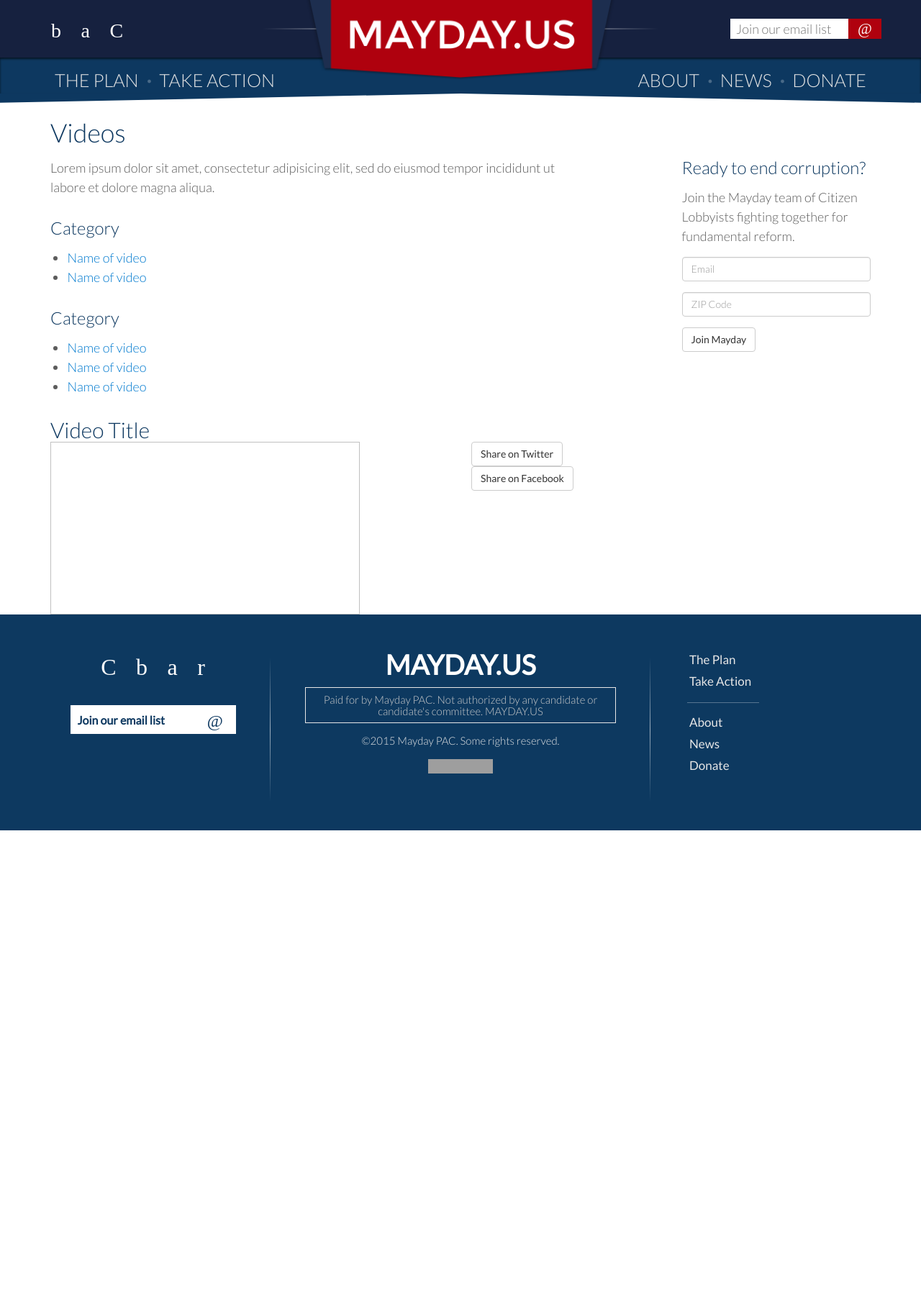
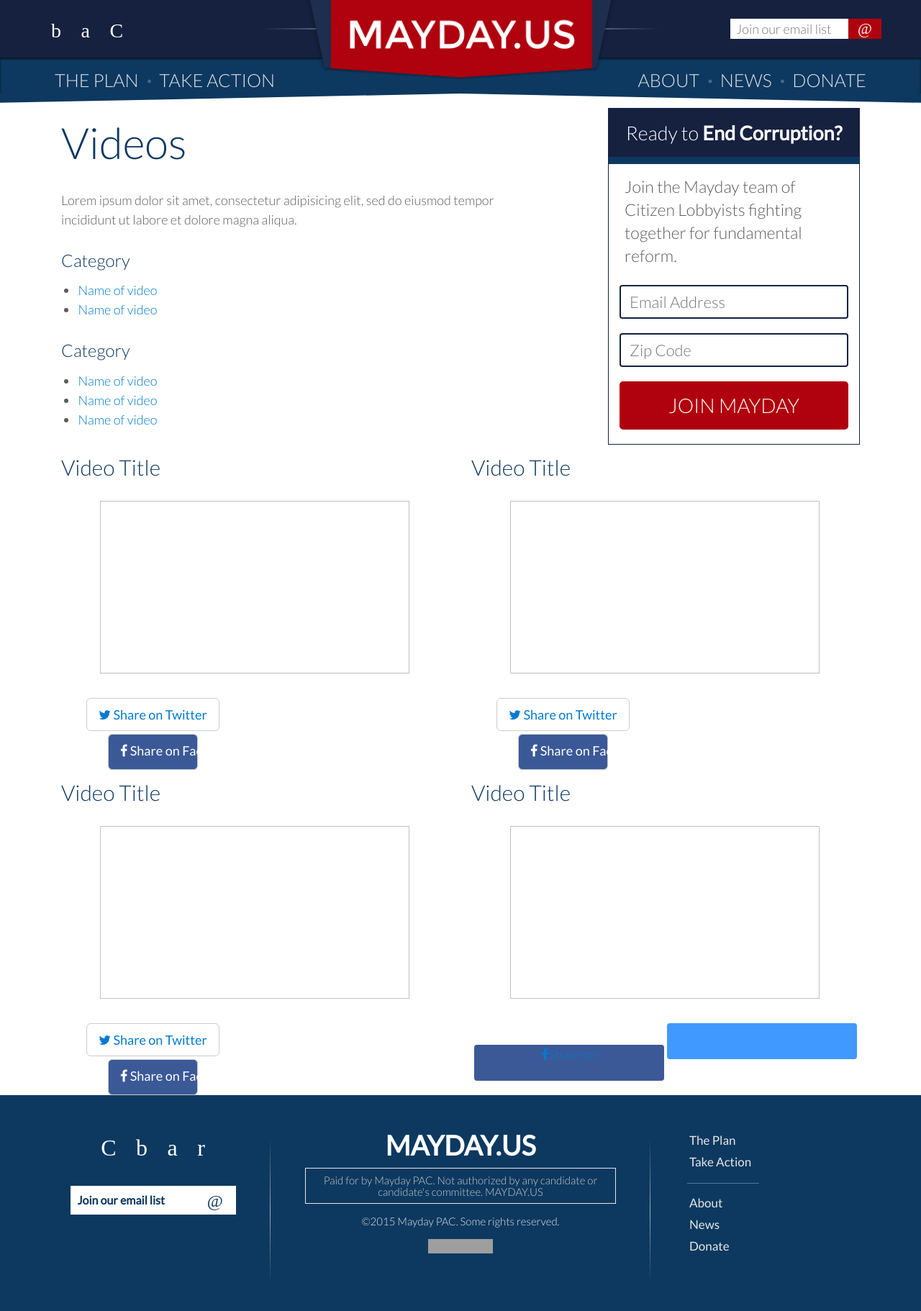
Before and after one commit to MayOneUS/mayday-2.0-frontend, a Jekyll site: the page built from videos.html, in a window 1280 px wide. Shown: the whole page at 72% size. Built offline with Jekyll 4.4.1, drawn with Linux system fonts in a browser that asks for light colours; nearby versions of some CDN libraries; some web fonts are replaced; before the commit the page ends 1154 px from its top, so only the background shows below that; grey boxes are pictures that could not be loaded.

Commit message:
video layout redone

```diff
--- a/_sass/_team-and-board.scss
+++ b/_sass/_team-and-board.scss
@@ -1,5 +1,3 @@
-
-
 /**
  * Mayday Content
  */
--- a/_sass/_the-plan.scss
+++ b/_sass/_the-plan.scss
@@ -1,7 +1,7 @@
 /**
  * Mayday Page Styles
  */
-.headline-plan{
+.mayday-headline{
   font-size: 60px;
   margin-bottom: .315em;
   @include small-desktop {
@@ -27,7 +27,6 @@
   @include phone {
     width: 100%
   }
-
 }
 
 .small-break h2, .small-break h3{
--- /dev/null
+++ b/_sass/_videos.scss
@@ -0,0 +1,71 @@
+/**
+ * Mayday Content
+ */
+.video-group{
+  display: inline-block;
+  float: left;
+  .video-box{
+    width:100%;
+    height:0;
+    padding-bottom:56.25%;
+    overflow:hidden;
+    position:relative
+  }
+  .video-box img{ //temp till there are videos
+    position: absolute;
+    left: 10%;
+    top:10%;
+  }
+  .share-buttons{
+    display: inline-block;
+    float: left;
+    text-align: center;
+    height: 50px;
+    width: 100%;
+    .fb{
+      display: inline-block;
+      width: 49%;
+      height: 100%;
+      background-color: $facebook-color;
+      color: white;
+    }
+    .tw{
+      display: inline-block;
+      width: 49%;
+      height: 100%;
+      background-color: $twitter-color;
+      color: white;
+    }
+  }
+  .button-row{
+    border-radius: 4px;
+  }
+}
+.share-button span{
+  padding: 0 10%;
+  text-transform: uppercase;
+  i {
+    margin-right: 9px;
+  }
+
+}
+
+.top-signup {
+  float: right;
+  @include tablet{
+    display: none;
+  }
+  @include phone{
+    display: none;
+  }
+}
+
+.bottom-signup{
+  display: none;
+  @include tablet{
+    display: inline-block;
+  }
+  @include phone{
+    display: inline-block;
+  }
+}
--- a/css/main.scss
+++ b/css/main.scss
@@ -11,3 +11,4 @@
 @import "_progress";
 @import "_faq";
 @import "_team-and-board";
+@import "_videos";
--- a/the_plan.html
+++ b/the_plan.html
@@ -6,8 +6,8 @@
 <div class="container">
   <div class="col-md-8">
     <div class="row">
-      <div class="col-xs-12">
-        <h1 class="headline-plan top-space-h1"><strong>The Plan</strong></h1>
+      <div class="col-md-8">
+        <h1 class="mayday-headline top-space-h1"><strong>The Plan</strong></h1>
       </div>
     </div>
     <div class="row">
--- a/videos.html
+++ b/videos.html
@@ -4,24 +4,22 @@
 permalink: /videos/
 ---
 <div class="container">
+  <div class="col-lg-12">
     <div class="row">
-    <div class="col-xs-12">
-      <h1>Videos</h1>
+      <div class="col-md-7 col-xs-12">
+        <h1 class="mayday-headline">Videos</h1>
       </div>
+      <div class="col-md-4 top-signup">
+        {% include signup-md-4.html %}
       </div>
-  <div class="row">
-    <div class="col-md-8">
-      <div class="row">
-        <div class="col-md-12">
+      <div class="col-md-7 col-xs-12">
         <p>
           Lorem ipsum dolor sit amet, consectetur adipisicing elit, sed do eiusmod
           tempor incididunt ut labore et dolore magna aliqua.
         </p>
         <p>
       </div>
-      </div>
-      <div class="row">
-        <div class="col-md-12">
+      <div class="col-md-7 col-xs-12">
         <h3>Category</h3>
         <ul>
           <li><a href="">Name of video</a></li>
@@ -29,9 +27,7 @@
         </ul>
         <p>
       </div>
-      </div>
-      <div class="row">
-        <div class="col-md-12">
+      <div class="col-md-7 col-xs-12">
         <h3>Category</h3>
         <ul>
           <li><a href="">Name of video</a></li>
@@ -41,35 +37,104 @@
         <p>
       </div>
     </div>
+  </div>
+
+  <div class="col-lg-12">
     <div class="row">
-        <div class="col-md-12">
+      <div class="col-sm-6 col-xs-12 video-group">
         <h2>Video Title</h2>
-        </div>
+        <div class="video-box">
+          <img width="430" height="240">
         </div>
         <div class="row">
-        <div class="col-md-9">
-          <img width="430" height="240">
+          <div class="col-sm-6">
+            <div class="share-buttons">
+              <a href="http://www.twitter.com/maydayus" class="btn btn-default btn-lg btn-twitter twit">
+                <span class="text"><i class="fa fa-twitter"></i> Share on Twitter</span>
+              </a>
             </div>
-        <div class="col-md-3">
-          <button class="btn btn-default">Share on Twitter</button>
-          <button class="btn btn-default">Share on Facebook</button>
+            <div class="share-buttons">
+              <a href="https://www.facebook.com/groups/282646648577039/" class="btn btn-default btn-lg btn-facebook fb">
+                <span class="text"><i class="fa fa-facebook"></i> Share on Facebook</span>
+              </a>
             </div>
           </div>
         </div>
-    <div class="col-md-3 col-md-offset-1">
-      <h3>Ready to end corruption?</h3>
-      <p>
-        Join the Mayday team of Citizen Lobbyists fighting together for fundamental reform.
-      </p>
-      <form>
-        <div class="form-group">
-          <input type="text" class="form-control" placeholder="Email">
       </div>
-        <div class="form-group">
-          <input type="text" class="form-control" placeholder="ZIP Code">
+
+      <div class="col-sm-6 col-xs-12 video-group">
+        <h2>Video Title</h2>
+        <div class="video-box">
+          <img width="430" height="240">
         </div>
-        <button type="submit" class="btn btn-default">Join Mayday</button>
-      </form>
+        <div class="row">
+          <div class="col-sm-6">
+            <div class="share-buttons">
+              <a href="http://www.twitter.com/maydayus" class="btn btn-default btn-lg btn-twitter twit">
+                <span class="text"><i class="fa fa-twitter"></i> Share on Twitter</span>
+              </a>
+            </div>
+            <div class="share-buttons">
+              <a href="https://www.facebook.com/groups/282646648577039/" class="btn btn-default btn-lg btn-facebook fb">
+                <span class="text"><i class="fa fa-facebook"></i> Share on Facebook</span>
+              </a>
             </div>
           </div>
         </div>
+      </div>
+
+    </div>
+
+    <div class="row">
+      <div class="col-sm-6 col-xs-12 video-group">
+        <h2>Video Title</h2>
+        <div class="video-box">
+          <img width="430" height="240">
+        </div>
+        <div class="row">
+          <div class="col-sm-6">
+            <div class="share-buttons">
+              <a href="http://www.twitter.com/maydayus" class="btn btn-default btn-lg btn-twitter twit">
+                <span class="text"><i class="fa fa-twitter"></i> Share on Twitter</span>
+              </a>
+            </div>
+            <div class="share-buttons">
+              <a href="https://www.facebook.com/groups/282646648577039/" class="btn btn-default btn-lg btn-facebook fb">
+                <span class="text"><i class="fa fa-facebook"></i> Share on Facebook</span>
+              </a>
+            </div>
+          </div>
+        </div>
+      </div>
+
+      <div class="col-sm-6 col-xs-12 video-group">
+        <h2>Video Title</h2>
+        <div class="video-box">
+          <img width="430" height="240">
+        </div>
+        <div class="row">
+          <div class="col-md-12">
+            <div class="share-buttons">
+              <div class="button-row fb">
+                <a href="https://www.facebook.com/groups/282646648577039/">
+                <span class="text"><i class="fa fa-facebook"></i>Share on</span>
+                </a>
+              </div>
+              <div class="button-row tw"></div>
+            </div>
+          </div>
+        </div>
+      </div>
+
+    </div>
+    <div class="row">
+      <div class="row col-md-4 bottom-signup">
+        {% include signup-md-4.html %}
+      </div>
+    </div>
+  </div>
+
+
+
+
+</div>
```
Lines whose indentation alone changed are shown as unchanged.
